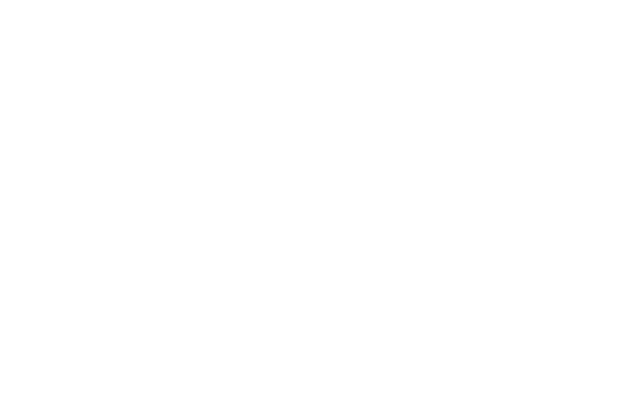
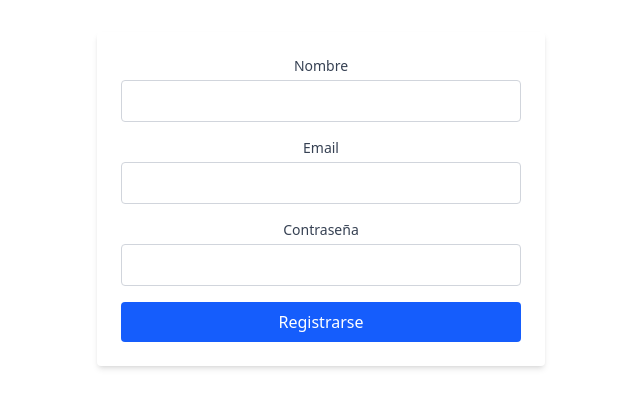
Before and after one commit to samusplay/PythonEdu-Frontend, a React (Vite) app: page / in a window 1280 px wide. Shown: the top 408 px of the page, without its empty margins (319-959 px from the left). Built offline with nearby package versions, Linux system fonts and the light colour scheme.

Commit message:
Creating a form using an API without a red placeholder

```diff
--- a/package.json
+++ b/package.json
@@ -10,6 +10,7 @@
     "preview": "vite preview"
   },
   "dependencies": {
+    "axios": "^1.10.0",
     "react": "^19.1.0",
     "react-dom": "^19.1.0",
     "react-hook-form": "^7.58.1"
--- a/src/App.jsx
+++ b/src/App.jsx
@@ -1,12 +1,13 @@
 import { useState } from 'react'
 import './App.css'
+import Register from './components/Register'
 
 function App() {
   const [count, setCount] = useState(0)
 
   return (
     <>
-
+      <Register/>
     </>
   )
 }
--- /dev/null
+++ b/src/components/Register.jsx
@@ -0,0 +1,61 @@
+import { useForm } from 'react-hook-form';
+import { registerUser } from '../services/authService';
+
+const Register = () => {
+  const {
+    register,
+    handleSubmit,
+    formState: { errors }
+  } = useForm();
+
+  const onSubmit = async (data) => {
+    try{
+      const response=await registerUser(data);
+      console.log('usuario creado:',response);
+    }catch(error){
+      console.error('Errror al registrar:',error.response?.data ||error.message);
+    }
+
+    // Axios para consumir la api con el metodo POST
+  };
+
+  return (
+    <form onSubmit={handleSubmit(onSubmit)} className="max-w-md mx-auto p-6 bg-white rounded shadow-md space-y-4">
+      <div>
+        <label className="block mb-1 text-sm font-medium text-gray-700">Nombre</label>
+        <input
+          type="text"
+          {...register("name", { required: "El nombre es obligatorio" })}
+          className="w-full border border-gray-300 rounded px-3 py-2"
+        />
+        {errors.name && <p className="text-red-500 text-sm mt-1">{errors.name.message}</p>}
+      </div>
+
+      <div>
+        <label className="block mb-1 text-sm font-medium text-gray-700">Email</label>
+        <input
+          type="email"
+          {...register("email", { required: "El email es obligatorio" })}
+          className="w-full border border-gray-300 rounded px-3 py-2"
+        />
+        {errors.email && <p className="text-red-500 text-sm mt-1">{errors.email.message}</p>}
+      </div>
+
+      <div>
+        <label className="block mb-1 text-sm font-medium text-gray-700">Contraseña</label>
+        <input
+          type="password"
+          {...register("password", { required: "La contraseña es obligatoria" })}
+          className="w-full border border-gray-300 rounded px-3 py-2"
+        />
+        {errors.password && <p className="text-red-500 text-sm mt-1">{errors.password.message}</p>}
+      </div>
+
+      <button type="submit" className="w-full bg-blue-600 text-white py-2 rounded hover:bg-blue-700">
+        Registrarse
+      </button>
+    </form>
+  );
+};
+
+export default Register;
--- /dev/null
+++ b/src/services/api.js
@@ -0,0 +1 @@
+export const BASE_URL = "http://127.0.0.1:8000"; // Produccion
--- /dev/null
+++ b/src/services/authService.js
@@ -0,0 +1,9 @@
+// src/services/authService.js
+import axios from "axios";
+import { BASE_URL } from "./api"; // Ajusta ruta si estás en otra carpeta
+
+const API_URL = `${BASE_URL}/api/users`;
+
+export const registerUser = async (userData) => {
+  return axios.post(`${API_URL}/register/`, userData);
+};
```
Also changed, not shown: src/data/userMock.js (added), 1 other file (tests, documents, lock files or other folders).
